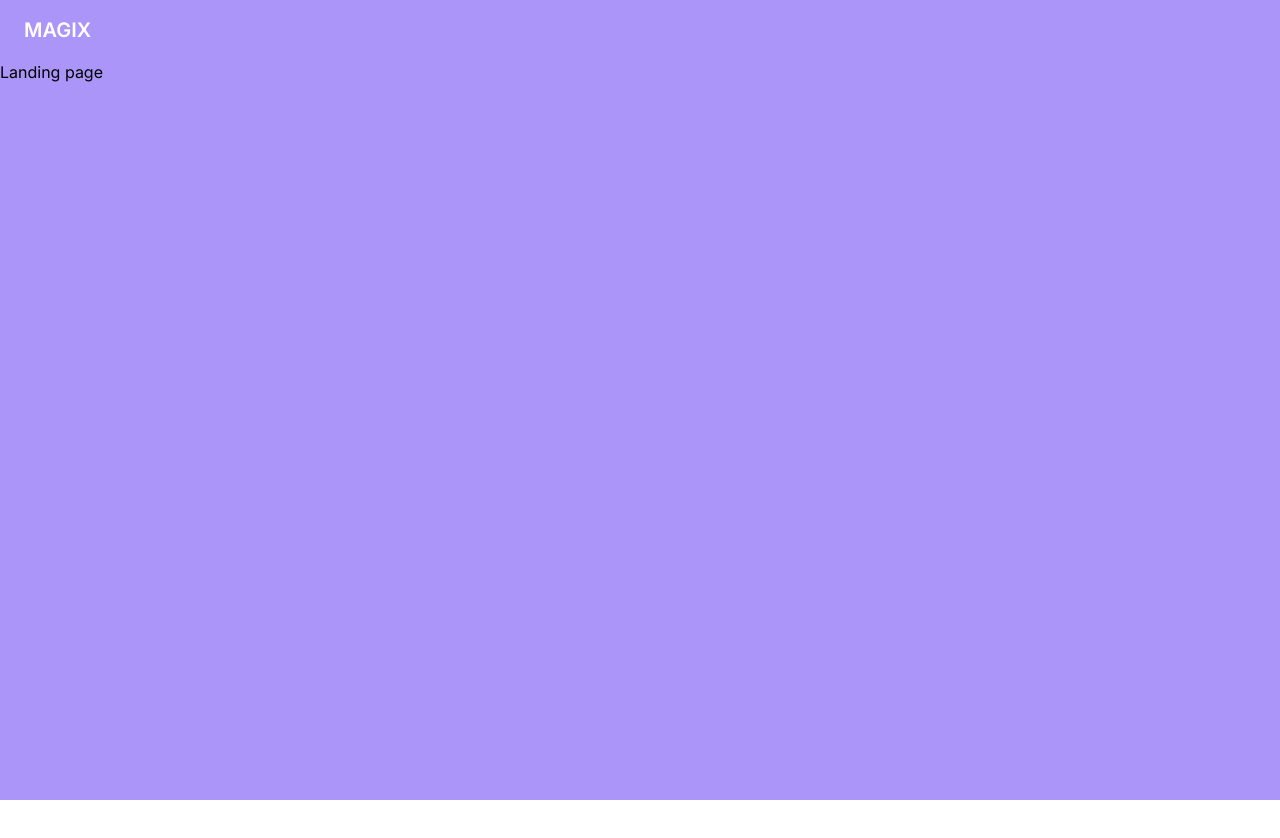
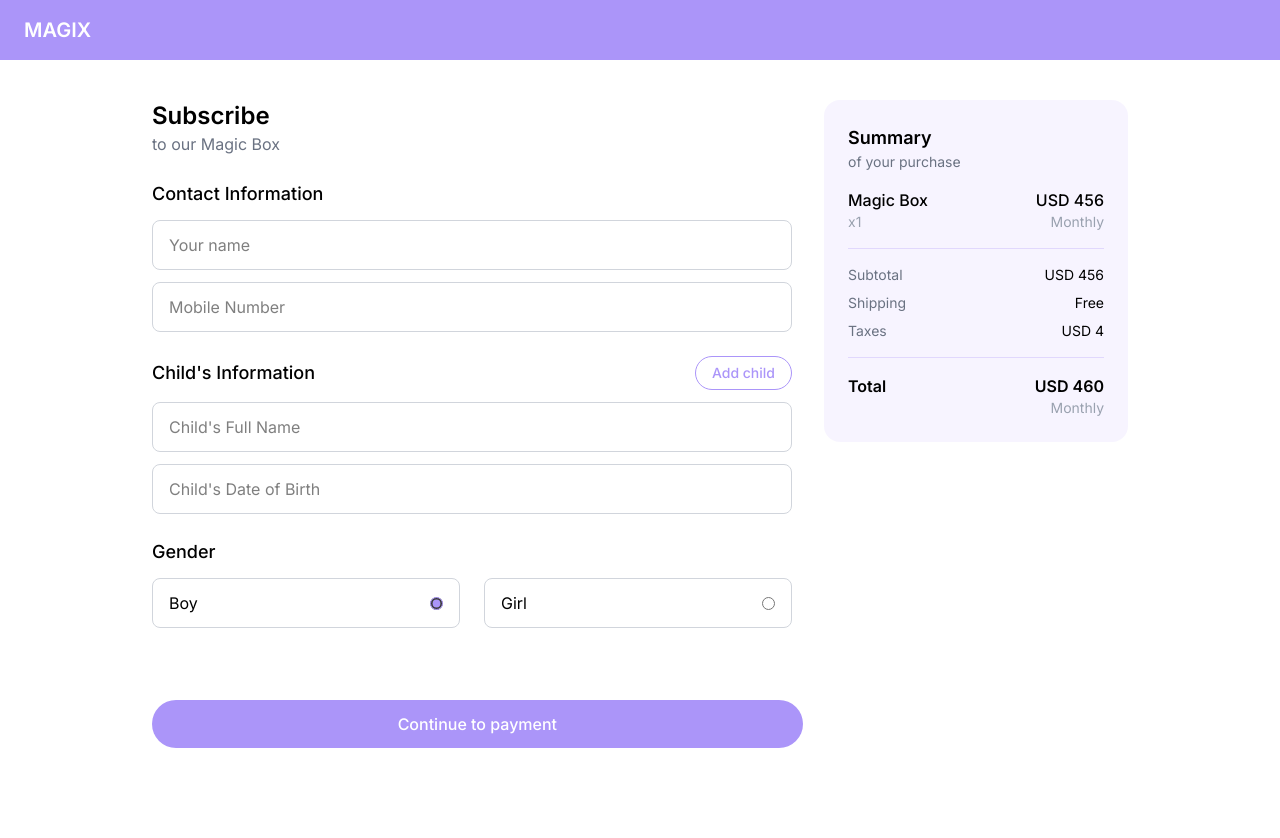
Before and after one commit to Ak-ram/magic-box-assessment, an Angular app: page /purchase in a window 1280 px wide. Shown: the top 838 px of the page. Before the commit the page ends 800 px from the top, so only its background shows below. Built offline with nearby package versions, Linux system fonts and the light colour scheme.

Commit message:
create init purchase component

```diff
--- a/src/pages/purchase/purchase.component.html
+++ b/src/pages/purchase/purchase.component.html
@@ -1 +1,90 @@
-Landing page
+<div class="min-h-screen bg-white">
+  <div class="max-w-5xl mx-auto grid grid-cols-1 md:grid-cols-3 gap-8 px-6 py-10">
+    <!-- Left: Form -->
+    <div class="md:col-span-2">
+      <h1 class="text-2xl font-semibold">Subscribe</h1>
+      <p class="text-gray-500 mb-6">to our Magic Box</p>
+      <h2 class="text-lg font-medium mb-3">Contact Information</h2>
+      <div class="space-y-3 mb-6">
+        <input
+          type="text"
+          placeholder="Your name"
+          [value]="name()"
+          (input)="name.set($any($event.target).value)"
+          class="w-full border border-gray-300 rounded-lg px-4 py-3 focus:outline-none focus:ring-2 focus:ring-[#AB95F9]"
+        />
+        <input
+          type="tel"
+          placeholder="Mobile Number"
+          [value]="mobile()"
+          (input)="mobile.set($any($event.target).value)"
+          class="w-full border border-gray-300 rounded-lg px-4 py-3 focus:outline-none focus:ring-2 focus:ring-[#AB95F9]"
+        />
+      </div>
+      <div class="flex items-center justify-between mb-3">
+        <h2 class="text-lg font-medium">Child's Information</h2>
+        <button
+          type="button"
+          (click)="addChild()"
+          class="border border-[#AB95F9] text-[#AB95F9] rounded-full px-4 py-1.5 text-sm font-medium"
+        >
+          Add child
+        </button>
+      </div>
+      <div class="space-y-3 mb-6">
+        <input
+          type="text"
+          placeholder="Child's Full Name"
+          [value]="childName()"
+          (input)="childName.set($any($event.target).value)"
+          class="w-full border border-gray-300 rounded-lg px-4 py-3 focus:outline-none focus:ring-2 focus:ring-[#AB95F9]"
+        />
+        <input
+          type="text"
+          placeholder="Child's Date of Birth"
+          [value]="childDob()"
+          (input)="childDob.set($any($event.target).value)"
+          onfocus="this.type = 'date'"
+          class="w-full border border-gray-300 rounded-lg px-4 py-3 focus:outline-none focus:ring-2 focus:ring-[#AB95F9]"
+        />
+      </div>
+      <h2 class="text-lg font-medium mb-3">Gender</h2>
+      <div class="flex gap-6 mb-8">
+        <label
+          class="flex items-center gap-2 border border-gray-300 rounded-lg px-4 py-3 flex-1 cursor-pointer"
+        >
+          <span>Boy</span>
+          <input
+            type="radio"
+            name="gender"
+            class="ml-auto accent-[#AB95F9]"
+            [checked]="gender() === 'boy'"
+            (change)="gender.set('boy')"
+          />
+        </label>
+        <label
+          class="flex items-center gap-2 border border-gray-300 rounded-lg px-4 py-3 flex-1 cursor-pointer"
+        >
+          <span>Girl</span>
+          <input
+            type="radio"
+            name="gender"
+            class="ml-auto accent-[#AB95F9]"
+            [checked]="gender() === 'girl'"
+            (change)="gender.set('girl')"
+          />
+        </label>
+      </div>
+    </div>
+    <!-- Right: Summary -->
+    <summary-card [price]="price()" [taxes]="taxes()"></summary-card>
+  </div>
+  <div class="max-w-5xl mx-auto px-6 pb-10">
+    <button
+      (click)="submit()"
+      class="w-full md:w-2/3 bg-[#AB95F9] text-white font-medium rounded-full py-3"
+    >
+      Continue to payment
+    </button>
+  </div>
+</div>
--- a/src/pages/purchase/purchase.component.ts
+++ b/src/pages/purchase/purchase.component.ts
@@ -1,7 +1,26 @@
-import { Component } from '@angular/core';
+import { Component, signal } from '@angular/core';
+import { SummaryCardComponent } from '../../components';
 @Component({
   selector: 'purchase',
   templateUrl: './purchase.component.html',
   standalone: true,
+  imports: [SummaryCardComponent],
 })
-export default class PurchaseComponent {}
+export default class PurchaseComponent {
+  // State
+  name = signal('');
+  mobile = signal('');
+  childName = signal('');
+  childDob = signal('');
+  gender = signal<'boy' | 'girl'>('boy');
+  price = signal(456);
+  taxes = signal(4.0);
+
+  // Methods
+
+  // Note: Add jsDoc description here
+  addChild() {}
+
+  // Note: Add jsDoc description here
+  submit() {}
+}
```
